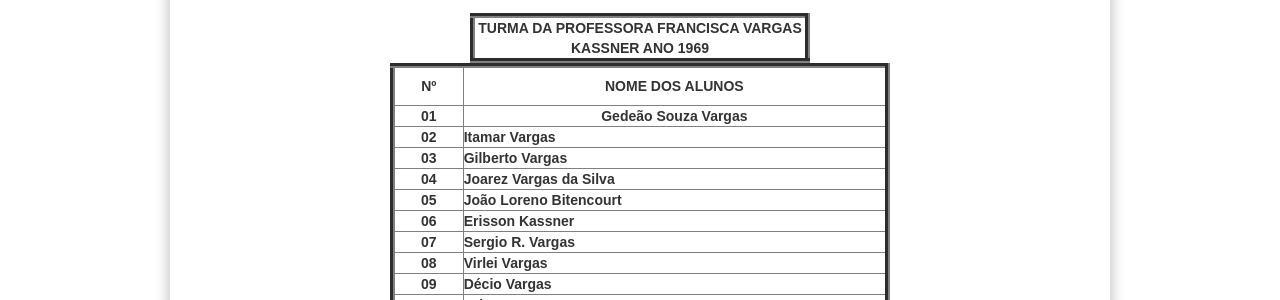
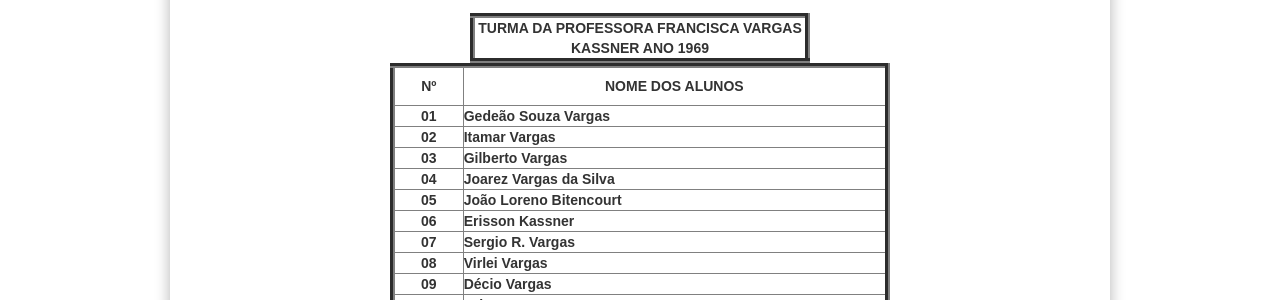
Before and after one commit to claudiovargas1955/claudiovargas1955.github.io, a Jekyll site: the page built from _pages/ensino-da-iasd-bosque.html, in a window 1280 px wide. Shown: the part 1445-1745 px from the top of the page. Built offline with Jekyll 4.4.1, drawn with Linux system fonts in a browser that asks for light colours; some web fonts are replaced.

Commit message:
Update ensino-da-iasd-bosque.html

```diff
--- a/_pages/ensino-da-iasd-bosque.html
+++ b/_pages/ensino-da-iasd-bosque.html
@@ -260,7 +260,7 @@
 
          <tr>
                 <td align="center" width="50px"><b>01</b></td>
-           <td align="center" width="300px"><b>Gedeão Souza Vargas</b></td>
+           <td margin-left="80px" width="300px"><b>Gedeão Souza Vargas</b></td>
 
         </tr>
 
```
